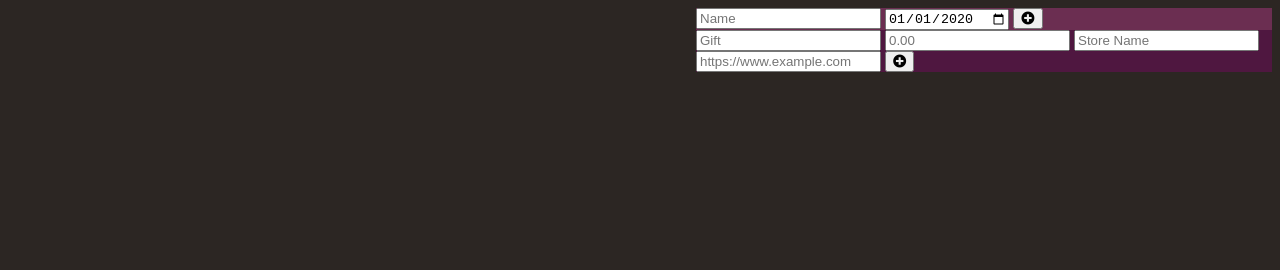
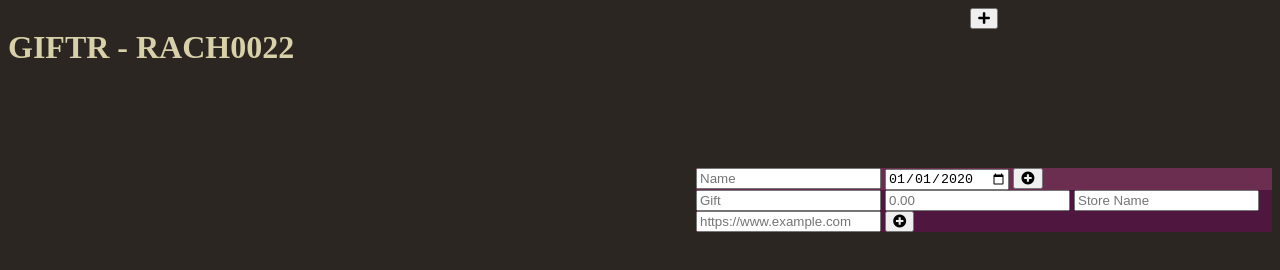
Before and after one commit to rach0022/giftr-spa, a plain HTML site: page www/index.html in a window 1280 px wide. Drawn offline with Linux system fonts and the light colour scheme.

Commit message:
added header module skeleton

```diff
--- a/sass/_fonts.scss
+++ /dev/null
@@ -1,5 +0,0 @@
-$light-shade: #D8D0A8;
-$light-accent: #AD9C6A;
-$brand-color: #2C2623;
-$dark-shade: #4F1740;
-$dark-accent: #6B2E51;
--- a/sass/_variables.scss
+++ b/sass/_variables.scss
@@ -0,0 +1,5 @@
+$light-shade: #D8D0A8;
+$light-accent: #AD9C6A;
+$brand-color: #2C2623;
+$dark-shade: #4F1740;
+$dark-accent: #6B2E51;
--- a/sass/style.scss
+++ b/sass/style.scss
@@ -7,18 +7,42 @@ html{
     color: $light-shade;
 }
 
+//selector for the header, holds the header module
+header{
+    height: 20vh;
+    h1{
+        float: left;
+        width: 45vw;
+    }
+    .button-container{
+        float: right;
+        width: 45vw;
+
+        display: flex;
+        flex-direction: column;
+        justify-content: center;
+        align-items: center;
+
+        button{
+            // margin: 100%;
+        }
+    }
+}
+
 //selector for main, holds personlist or person view
 main{
-    height: 100vh;
+    height: 80vh;
     width: 45vw;
     float: left;
 }
 //selector for the aside, will either hold gift list
 //add gift form or add person form
 aside{
-    height: 100vh;
+    height: 80vh;
     width: 45vw;
     float: right;
+    padding: 0;
+    margin: 0;
 }
 
 
@@ -32,10 +56,7 @@ aside{
     background-color: $dark-shade;
 }
 
-//selector for the person list
-.person-container{
-    background-color: $dark-accent;
-}
+
 
 //selector for the add person form
 .person-form{
--- a/www/index.html
+++ b/www/index.html
@@ -9,6 +9,9 @@
     <title>GIFTR</title>
 </head>
 <body>
+    <header>
+        <!-- the header module will be loaded here with title and button  -->
+    </header>
     <main>
         <!-- the list modules will be loaded here  -->
     </main>
@@ -54,5 +57,14 @@
             </button>
         </form>
     </template>
+
+    <template id="headerTemplate">
+        <h1>GIFTR - RACH0022</h1>
+        <div class="button-container">
+            <button>
+                <i class="fas fa-plus"></i>
+            </button>
+        </div>
+    </template>
 </body>
 </html>
--- /dev/null
+++ b/www/js/header.js
@@ -0,0 +1,15 @@
+import {pubsub} from './pubsub.js';
+
+export const header = {
+
+    //will initally render the container in the main.js
+    render: container =>{
+        let template = document.getElementById('headerTemplate');
+        let div = template.content.cloneNode(true);
+
+        //now add to the container and subscribe to other module feeds
+        container.appendChild(div);
+        pubsub.subscribe('personSelected', header.changeAddButton);
+    },
+    changeAddButton: target => {}
+}
--- a/www/js/main.js
+++ b/www/js/main.js
@@ -12,8 +12,9 @@
 
 import {person} from './person.js';
 import {personForm} from './personForm.js';
-import {giftForm} from './giftForm.js'
-import {gift} from './gift.js'
+import {giftForm} from './giftForm.js';
+import {gift} from './gift.js';
+import {header} from './header.js';
 
 let giftr = {
     appTextSource : {
@@ -31,6 +32,7 @@ let giftr = {
         person.render(main);
         giftForm.render(aside);
         gift.render(aside);
+        header.render(document.querySelector('header'));
 
     }
 };
```
Also changed, not shown: www/css/style.css, 2 other files.
